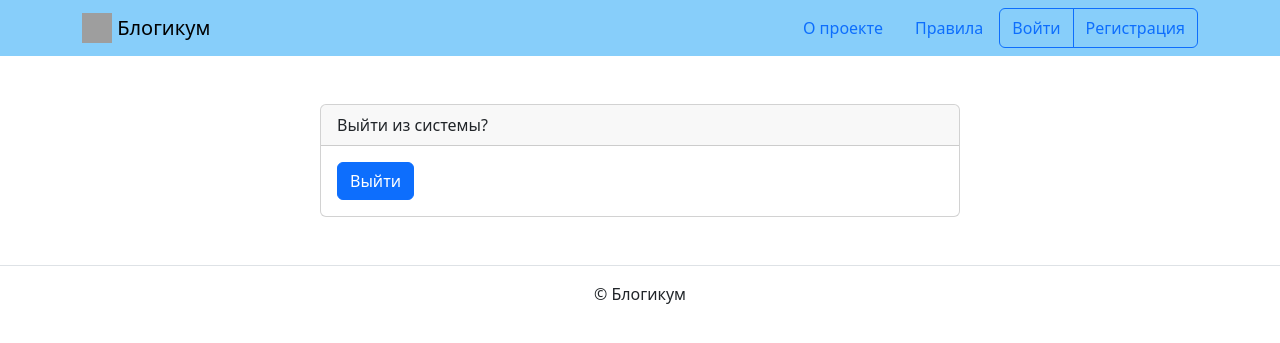
After one commit to Picalines/django-sprint4, a Django app: page /pages/auth/logout/ in a window 1280 px wide. The commit adds this page. Shown: the top 343 px of the page. Run offline with Django 3.2, Linux system fonts and the light colour scheme; parts of the project's set-up code (start-up, migrations or seed data) failed here and were passed over; some libraries are stand-ins or nearby versions; grey boxes are pictures that could not be loaded.

Commit message:
fix: temp logout view

```diff
--- a/blogicum/pages/urls.py
+++ b/blogicum/pages/urls.py
@@ -1,10 +1,11 @@
 from django.urls import path
 
-from .views import AboutPage, RulesPage
+from .views import AboutPage, LogoutPage, RulesPage
 
 app_name = "pages"
 
 urlpatterns = [
     path("about/", AboutPage.as_view(), name="about"),
     path("rules/", RulesPage.as_view(), name="rules"),
+    path('auth/logout/', LogoutPage.as_view(), name='logout'),
 ]
--- a/blogicum/pages/views.py
+++ b/blogicum/pages/views.py
@@ -10,6 +10,18 @@ class RulesPage(TemplateView):
     template_name = 'pages/rules.html'
 
 
+class LogoutPage(TemplateView):
+    """
+    Временный view до https://github.com/yandex-praktikum/django-sprint4/pull/1
+
+    Вкратце: тесты ищут *первую* форму во всей разметке. Из-за этого нельзя
+    добавить форму logout в header.html - нужно чтобы она жила на отдельной
+    странице. Это и делает этот view
+    """
+
+    template_name = 'pages/logout.html'
+
+
 def not_found_page(request, exception):
     return render(request, 'pages/404.html', status=404)
 
--- a/blogicum/templates/includes/header.html
+++ b/blogicum/templates/includes/header.html
@@ -24,10 +24,8 @@
                   href="{% url 'blog:create_post' %}">Написать пост</a></button>
               <button type="button" class="btn btn-outline-primary"><a class="text-decoration-none text-reset"
                   href="{% url 'blog:profile' user.username %}">{{ user.username }}</a></button>
-              <form method="post" action="{% url 'logout' %}" class="d-inline">
-                {% csrf_token %}
-                <button type="submit" class="btn btn-outline-primary">Выйти</button>
-              </form>
+              <button type="button" class="btn btn-outline-primary"><a class="text-decoration-none text-reset"
+                  href="{% url 'pages:logout' %}">Выйти</a></button>
             </div>
           {% else %}
             <div class="btn-group" role="group" aria-label="Basic outlined example">
--- /dev/null
+++ b/blogicum/templates/pages/logout.html
@@ -0,0 +1,17 @@
+{% extends "base.html" %}
+{% load django_bootstrap5 %}
+{% block content %}
+  <div class="col d-flex justify-content-center">
+    <div class="card" style="width: 40rem;">
+      <div class="card-header">
+        Выйти из системы?
+      </div>
+      <div class="card-body">
+        <form method="post" action="{% url 'logout' %}" class="d-inline">
+          {% csrf_token %}
+          {% bootstrap_button button_type="submit" content="Выйти" %}
+        </form>
+      </div>
+    </div>
+  </div>
+{% endblock %}
```
